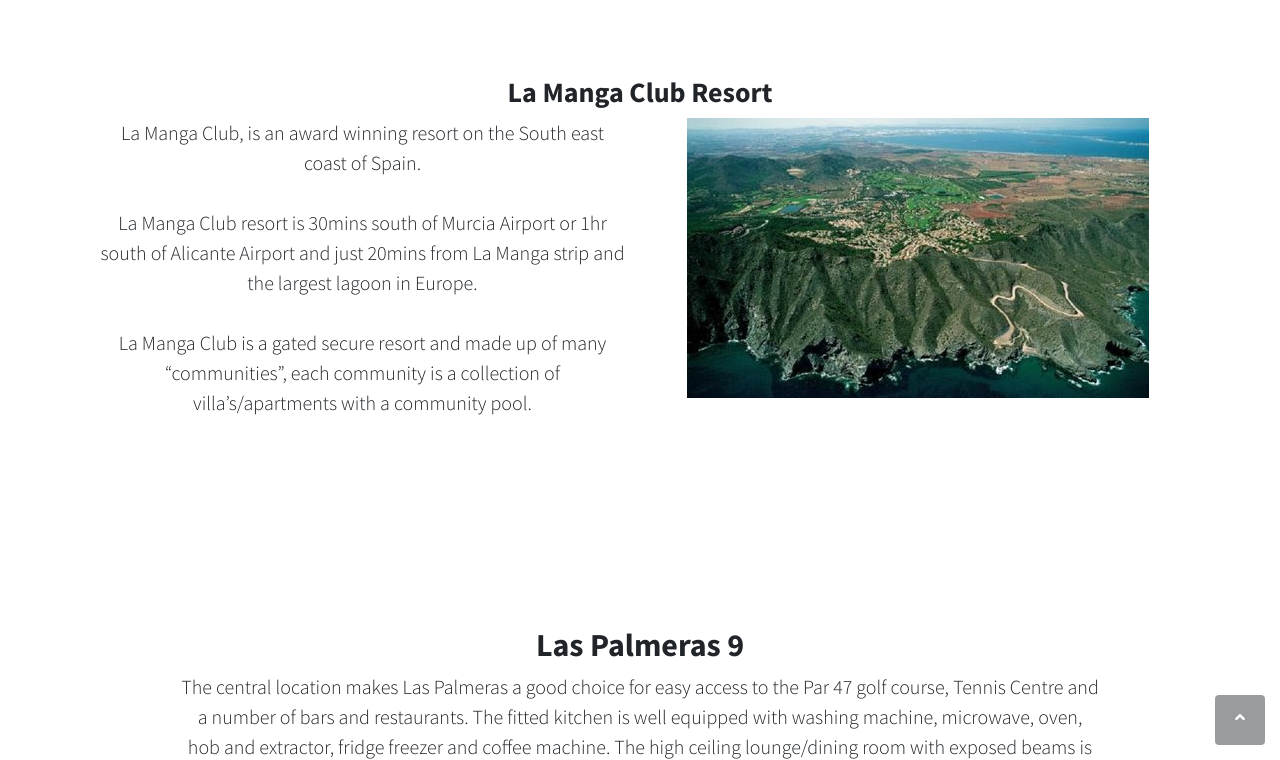
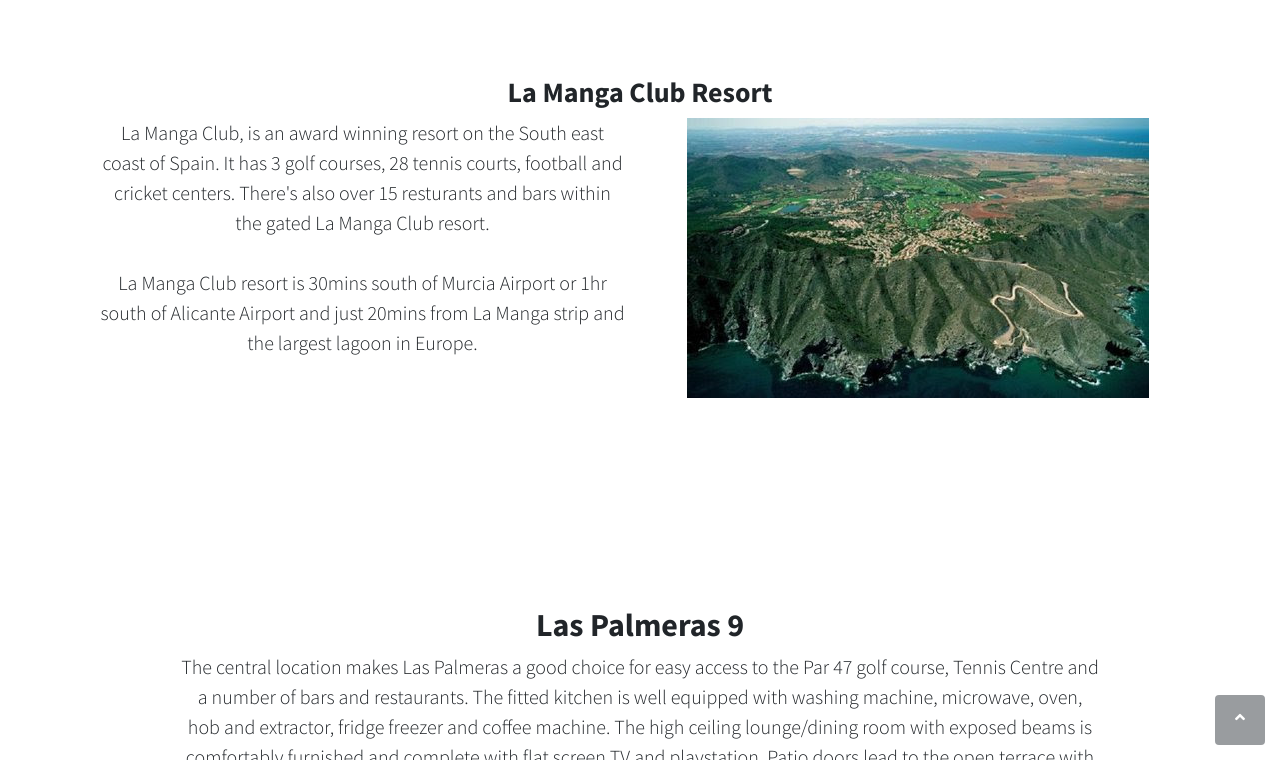
Before and after one commit to richsteer/richsteer.github.io, a Jekyll site: the page built from index.html, in a window 1280 px wide and 900 px high, scrolled down 1244 px, cut to the strip 140-900 px from the top of the window. Built offline with Jekyll 4.4.1, drawn with Linux system fonts in a browser that asks for light colours.

Commit message:
Update index.html

```diff
--- a/index.html
+++ b/index.html
@@ -22,14 +22,16 @@
             </div>
         </div>
 
+<!--
+https://lamangaclub.com/en/sports/tennis
+https://lamangaclub.com/en/sports/golf
 
+-->
         <div class="row mx-auto">
             <p class="lead mb-5 col-lg-6">
-                La Manga Club, is an award winning resort on the South east coast of Spain.
+                La Manga Club, is an award winning resort on the South east coast of Spain. It has 3 golf courses, 28 tennis courts, football and cricket centers.  There's also over 15 resturants and bars within the gated La Manga Club resort.
                 <br><br>
                 La Manga Club resort is 30mins south of Murcia Airport or 1hr south of Alicante Airport and just 20mins from La Manga strip and the largest lagoon in Europe.
-                <br><br>
-                La Manga Club is a gated secure resort and made up of many “communities”, each community is a collection of villa’s/apartments with a community pool.
             </p>
 
             <p class="lead mb-5 col-lg-6">
```
